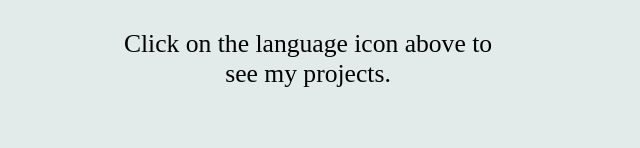
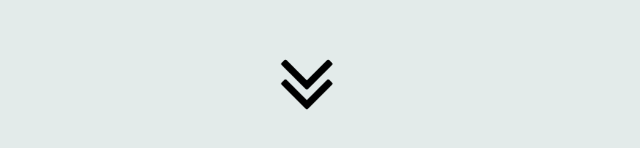
Before and after one commit to moohere/project-site, a plain HTML site: page index.html in a window 1280 px wide. Shown: the part 622-770 px from the top of the page, without its empty margins (332-972 px from the left). Drawn offline with Linux system fonts and the light colour scheme.

Commit message:
added down arrows

```diff
--- a/css/main.scss
+++ b/css/main.scss
@@ -12,11 +12,6 @@ body {
     h1 {
         font-size: 3em;
         margin-top: 1em;
-    }
-    p {
-        font-size: 1.6em;
-        width: 50%;
-        margin: 0 auto;
     }
 }
 
@@ -60,6 +55,13 @@ body {
     animation: python 3s infinite alternate-reverse ease-in-out;
 }
 
+.downArrows {
+    top: 82%;
+    left: 40%;
+    width: 12%;
+    animation: downArrows 1s infinite alternate-reverse;
+}
+
 @keyframes java {
     from {
         transform: translateY(15px) rotate(-10deg);
@@ -86,3 +88,12 @@ body {
         transform: translateY(0) rotate(5deg);
     }
 }
+
+@keyframes downArrows {
+    from {
+        transform: translateY(10px);
+    }
+    to {
+        transform: translateY(0);
+    }
+}
--- a/index.html
+++ b/index.html
@@ -10,15 +10,13 @@
     <div class="container">
         <div class="stars-container">
             <img class="stars" src="images/stars.jpg" alt="stars">
-            <a href="https://www.w3schools.com/html/html_images.asp" target="blank">
-               <img class="java" src="images/java.png" alt="icons">
-            </a>
+            <img class="java" src="images/java.png" alt="icons">
             <img class="javascript" src="images/js.png" alt="icons">
             <img class="python" src="images/python.png" alt="icons">
         </div>
         <div class="content">
             <h1>Hello</h1>
-            <p>Click on the language icon above to see my projects.</p>
+            <img class="downArrows" src="images/down-arrows.png" alt="icons">
         </div>
     </div>
     <svg viewBox="0 0 1 1">
```
Also changed, not shown: css/main.css, images/down-arrows.png (added), 1 other file.
